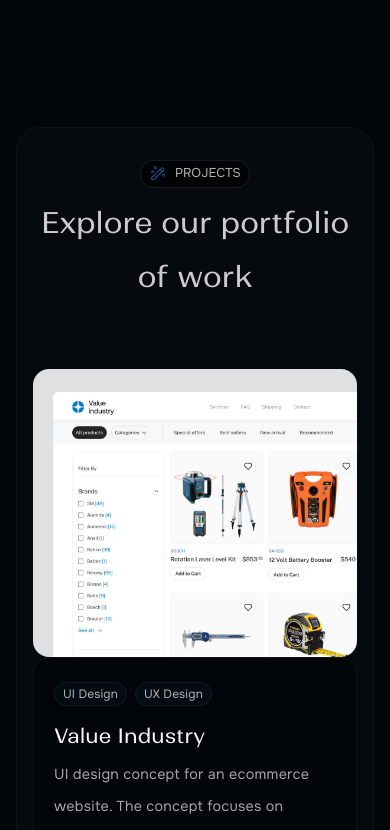
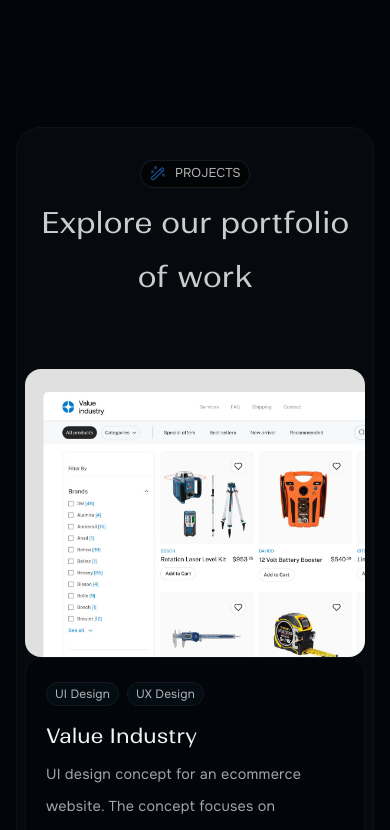
Before and after one commit to shady-cj/imperium, a React (Vite) app: page / in a window 390 px wide. Shown: the part 5511-6341 px from the top of the page. Built offline with nearby package versions, Linux system fonts and the light colour scheme.

Commit message:
responsive design

```diff
--- a/src/pages/Projects/index.scss
+++ b/src/pages/Projects/index.scss
@@ -13,7 +13,7 @@
     }
 
     @media screen and (max-width: 600px) {
-        padding: 2rem 1rem;
+        padding: 2rem 0.5rem;
 
     }
 
```
